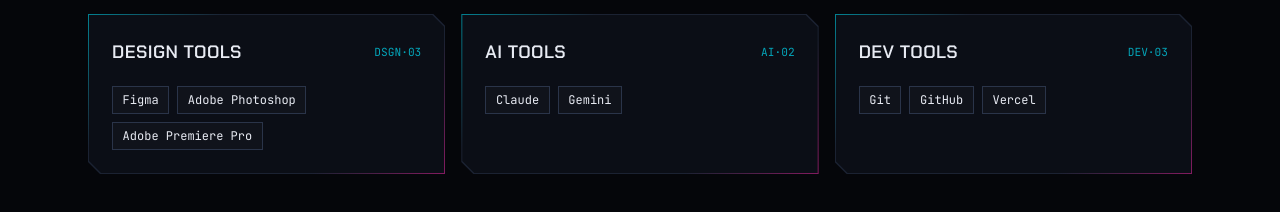
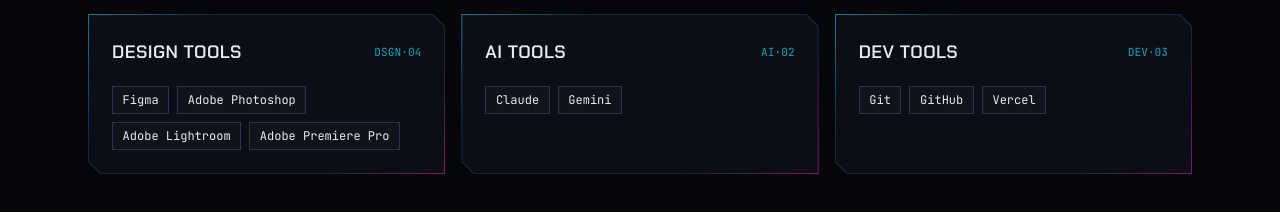
Before and after one commit to Shiin-28/portfolio, a Next.js app: page / in a window 1280 px wide. Shown: the part 1893-2105 px from the top of the page. Built offline with nearby package versions, Linux system fonts and the light colour scheme; no server answers.

Commit message:
Add Adobe Lightroom to design tools

```diff
--- a/src/data/portfolio.ts
+++ b/src/data/portfolio.ts
@@ -40,7 +40,7 @@ export const skills: SkillGroup[] = [
   { title: "Languages", code: "LANG", items: ["Python", "C++", "JavaScript", "TypeScript", "PHP"] },
   { title: "Frameworks", code: "FRMW", items: ["React", "Next.js"] },
   { title: "Databases", code: "DATA", items: ["Supabase", "MySQL"] },
-  { title: "Design Tools", code: "DSGN", items: ["Figma", "Adobe Photoshop", "Adobe Premiere Pro"] },
+  { title: "Design Tools", code: "DSGN", items: ["Figma", "Adobe Photoshop", "Adobe Lightroom", "Adobe Premiere Pro"] },
   { title: "AI Tools", code: "AI", items: ["Claude", "Gemini"] },
   { title: "Dev Tools", code: "DEV", items: ["Git", "GitHub", "Vercel"] },
 ];
```
